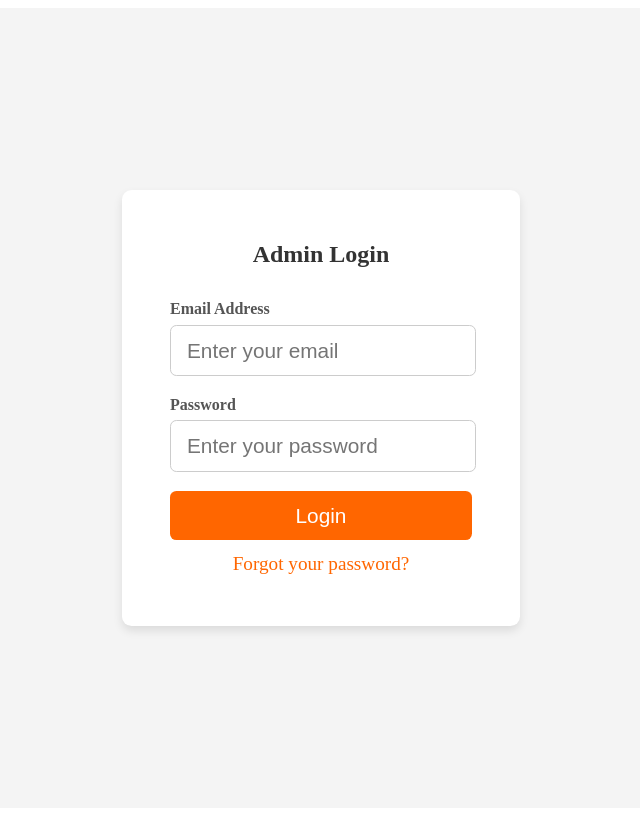
After one commit to cali4nian/coreProgramming, a PHP site: page /login.html in a window 1280 px wide. The commit adds this page. Shown: the whole page, without its empty margins (319-959 px from the left). Run offline with PHP 8.4, Linux system fonts and the light colour scheme.

Commit message:
add login and adjust css

```diff
--- /dev/null
+++ b/sportsFunnelWebsite/css/login.css
@@ -0,0 +1,71 @@
+.admin-login-container {
+  display: flex;
+  justify-content: center;
+  align-items: center;
+  height: 100vh;
+  background: #f4f4f4;
+}
+
+.login-box {
+  width: fit-content;
+  padding: 2rem 3rem;
+  background: #fff;
+  box-shadow: 0 0.3rem 0.6rem rgba(0, 0, 0, 0.1);
+  border-radius: 0.6rem;
+  text-align: center;
+}
+
+.login-box h2 {
+  margin-bottom: 2rem;
+  color: #333;
+}
+
+.input-group {
+  margin-bottom: 1.2rem;
+  text-align: left;
+}
+
+.input-group label {
+  display: block;
+  font-weight: bold;
+  margin-bottom: 0.4rem;
+  color: #555;
+}
+
+.input-group input {
+  width: 90%;
+  padding: 0.8rem 1rem;
+  border: 0.09rem solid #ccc;
+  border-radius: 0.4rem;
+  font-size: 1.3rem;
+}
+
+button {
+  width: 100%;
+  padding: 0.8rem;
+  background: #ff6600;
+  color: #fff;
+  border: none;
+  border-radius: 0.4rem;
+  font-size: 1.3rem;
+  cursor: pointer;
+  transition: 0.3s;
+}
+
+button:hover {
+  background: #e65c00;
+}
+
+.forgot-password {
+  margin-top: 0.8rem;
+  font-size: 1.2rem;
+}
+
+.forgot-password a {
+  color: #ff6600;
+  text-decoration: none;
+}
+
+.forgot-password a:hover {
+  text-decoration: underline;
+}
--- /dev/null
+++ b/sportsFunnelWebsite/login.html
@@ -0,0 +1,31 @@
+<!DOCTYPE html>
+<html lang="en">
+  <head>
+    <meta charset="UTF-8" />
+    <meta name="viewport" content="width=device-width, initial-scale=1.0" />
+    <link rel="shortcut icon" href="img/basketballLogo.webp" type="image/x-icon" />
+    <link rel="stylesheet" href="css/login.css" />
+    <title>Administrator Login</title>
+  </head>
+  <body>
+    <!-- Admin Login Section -->
+    <section class="admin-login-container">
+      <div class="login-box">
+        <h2>Admin Login</h2>
+        <form action="/login" method="POST">
+          <div class="input-group">
+            <label for="email">Email Address</label>
+            <input type="email" id="email" name="email" placeholder="Enter your email" required />
+          </div>
+          <div class="input-group">
+            <label for="password">Password</label>
+            <input type="password" id="password" name="password" placeholder="Enter your password" required />
+          </div>
+          <button type="submit">Login</button>
+          <p class="forgot-password"><a href="/forgot-password">Forgot your password?</a></p>
+        </form>
+      </div>
+    </section>
+    <!-- END Admin Login Section -->
+  </body>
+</html>
```
Also changed, not shown: sportsFunnelWebsite/css/privacy-policy.css (+12 -12 lines), sportsFunnelWebsite/css/terms-of-use.css (+12 -12 lines).
